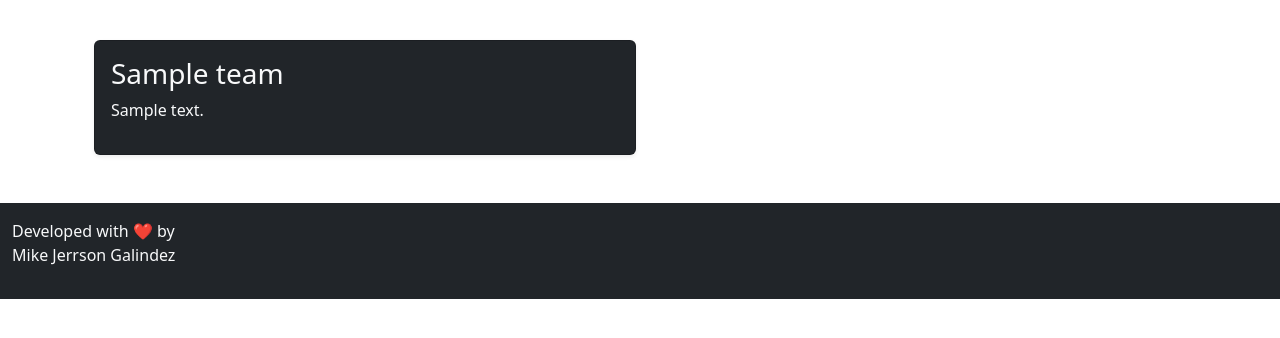
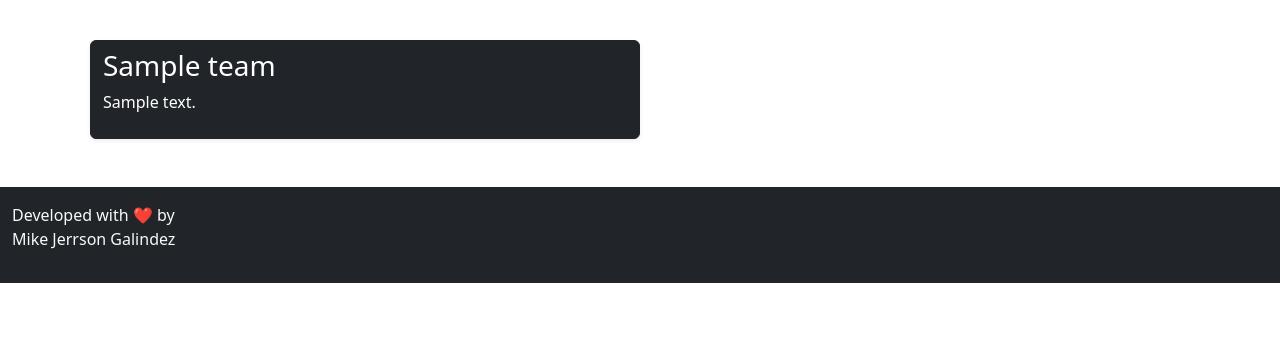
Before and after one commit to miker-bice/pokemon_team_builder, a Django app: page /my-teams/ in a window 1280 px wide. Shown: the part 294-632 px from the top of the page. Run offline with Django 4.2, Linux system fonts and the light colour scheme; tables that the repository leaves empty hold one stand-in row (Sample ...).

Commit message:
my-team cards styling adjusted

```diff
--- a/pokemon/templates/pokemon/includes/team_card.html
+++ b/pokemon/templates/pokemon/includes/team_card.html
@@ -1,4 +1,4 @@
-<div class="card shadow-sm h-100 bg-dark text-light">
+<div class="card shadow-sm h-100">
     <div class="card-body">
         <h3>{{ data.team_name }}</h3>
         <p>{{ data.description|truncatechars:35 }}</p>
--- a/pokemon/templates/pokemon/includes/team_cards.html
+++ b/pokemon/templates/pokemon/includes/team_cards.html
@@ -1,5 +1,11 @@
-    <a href="#" class="col-12 col-lg-6 text-decoration-none">
-        <div>
-            {% include 'pokemon/includes/team_card.html' %}
-        </div>
+    <a href="#" class="col-12 col-lg-6 btn btn-dark shadow-sm h-100 text-start py-2">
+
+            {% comment %} {% include 'pokemon/includes/team_card.html' %} {% endcomment %}
+
+                <div class="card-body">
+                    <h3>{{ data.team_name }}</h3>
+                    <p>{{ data.description|truncatechars:35 }}</p>
+                </div>
+
+
     </a>
```
